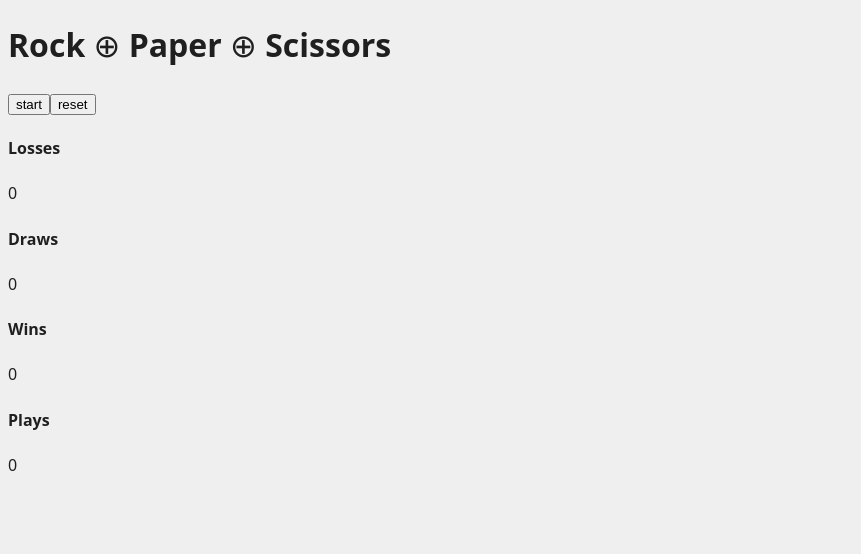
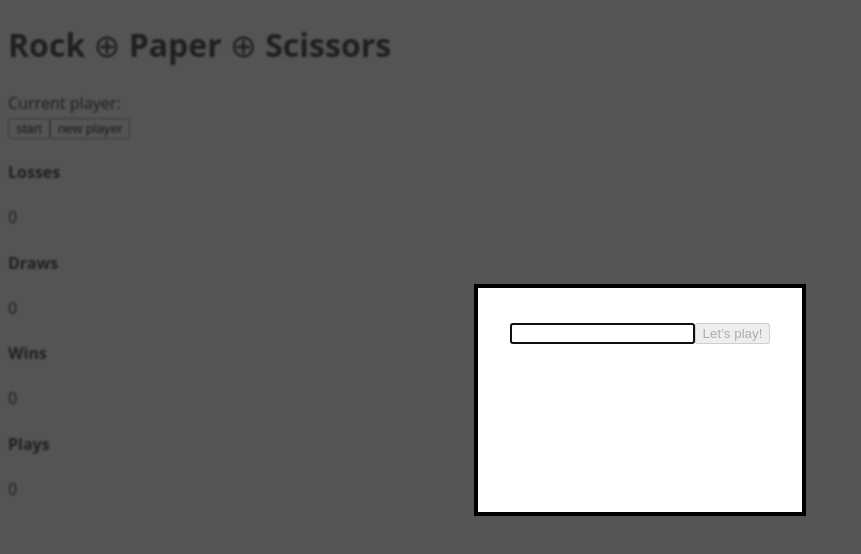
Before and after one commit to sampi/probability-pattern-refinement, a React (Vite) app: page / in a window 1280 px wide. Shown: the top 554 px of the page, without its empty margins (0-861 px from the left). Built offline with nearby package versions, Linux system fonts and the light colour scheme.

Commit message:
feat: add leaderboard and historical scores
and a nice `<dialog>` to get user input

this commit also includes adding immer to the store, because it helps to keep the code neat when changing the nested state of the leaderboard

```diff
--- a/src/App.tsx
+++ b/src/App.tsx
@@ -1,5 +1,13 @@
-import { useEffect, type ReactElement, useCallback, useState } from 'react'
+import {
+  useEffect,
+  type ReactElement,
+  useCallback,
+  useState,
+  useRef,
+  ChangeEventHandler,
+} from 'react'
 
+import { Modal } from './components/Modal/Modal'
 import { COUNTDOWN_SECONDS, SECOND_IN_MS } from './constants'
 import { GameStage, useStore } from './store'
 import { PlayResult, getRandomInt, getPlayResult } from './utils'
@@ -16,7 +24,15 @@ function App(): ReactElement {
 
   const [plays, setPlays] = useState<number>(0)
 
+  const nameInputRef = useRef<HTMLInputElement>(null)
+  const [showNameModal, setShowNameModal] = useState<boolean>(false)
+  const [lockNameModal, setLockNameModal] = useState<boolean>(true)
+
   const [stage, setStage] = useStore(({ stage, setStage }) => [stage, setStage])
+  const [playerName, setPlayer] = useStore(({ playerName, setPlayer }) => [
+    playerName,
+    setPlayer,
+  ])
   const { weapons, wins, losses, draws } = useStore(
     ({ weapons, wins, losses, draws }) => ({
       weapons,
@@ -25,13 +41,11 @@ function App(): ReactElement {
       draws,
     }),
   )
-  const { incrementWins, incrementLosses, incrementDraws, resetPlays } =
-    useStore(
-      ({ incrementWins, incrementLosses, incrementDraws, resetPlays }) => ({
+  const { incrementWins, incrementLosses, incrementDraws } = useStore(
+    ({ incrementWins, incrementLosses, incrementDraws }) => ({
       incrementWins,
       incrementLosses,
       incrementDraws,
-        resetPlays,
     }),
   )
 
@@ -41,6 +55,46 @@ function App(): ReactElement {
   useEffect(() => {
     setPlays(wins + losses + draws)
   }, [draws, losses, wins])
+
+  useEffect(() => {
+    setShowNameModal(playerName === '')
+  }, [playerName])
+
+  const handleNameInput: ChangeEventHandler<HTMLInputElement> = useCallback(
+    (event) => {
+      setLockNameModal(event.target.value === '')
+    },
+    [setLockNameModal],
+  )
+
+  const closeNameModal = useCallback(() => {
+    const newPlayerName = nameInputRef.current?.value ?? ''
+    if (newPlayerName === '') {
+      return
+    }
+    setPlayer(newPlayerName)
+
+    setShowNameModal(false)
+
+    setStage(GameStage.Ready)
+    setEnemyWeapon(null)
+    setPlayerWeapon(null)
+  }, [setPlayer, setStage])
+
+  const resetGame = useCallback(() => {
+    if (nameInputRef?.current != null) {
+      nameInputRef.current.value = ''
+    }
+
+    // setPlayer('')
+
+    setShowNameModal(true)
+    setLockNameModal(true)
+
+    setStage(GameStage.Ready)
+    setEnemyWeapon(null)
+    setPlayerWeapon(null)
+  }, [setStage])
 
   const startGame = useCallback(() => {
     setStage(GameStage.Countdown)
@@ -110,8 +164,55 @@ function App(): ReactElement {
         <h1 className="logo">Rock ⊕ Paper ⊕ Scissors</h1>
       </header>
       <main>
+        <Modal
+          open={showNameModal}
+          locked={lockNameModal}
+          onClose={closeNameModal}
+        >
+          <form
+            onSubmit={(event) => {
+              event.preventDefault()
+            }}
+          >
+            <input
+              ref={nameInputRef}
+              type="text"
+              name="name"
+              minLength={1}
+              placeholder=""
+              spellCheck={false}
+              autoCorrect="off"
+              autoComplete="name"
+              onChange={handleNameInput}
+            />
+            <button
+              formMethod="dialog"
+              disabled={lockNameModal}
+              onClick={closeNameModal}
+            >
+              Let’s play!
+            </button>
+            {/** @TODO handle ESC to cancel the dialog */}
+            {/* playerName !== '' && (
+              <button
+                formMethod="dialog"
+                onClick={() => {
+                  if (nameInputRef.current != null) {
+                    nameInputRef.current.value = playerName
+                  }
+                  closeNameModal()
+                }}
+              >
+                cancel
+              </button>
+              ) */}
+          </form>
+        </Modal>
+        <div>Current player: {playerName}</div>
         {stage === GameStage.Ready && (
+          <>
             <button onClick={startGame}>start</button>
+          </>
         )}
         {stage === GameStage.Countdown && (
           <>
@@ -142,17 +243,19 @@ function App(): ReactElement {
         {stage === GameStage.Done && (
           <>
             <article className="enemyWeapon">
-              enemy: {enemyWeapon?.name}
+              computer: {enemyWeapon?.name}
             </article>
             <article className="playerWeapon">
-              player: {playerWeapon?.name}
+              {playerName}: {playerWeapon?.name}
             </article>
             {/* @TODO explain why (e.g. rock defeats scissors) */}
-            <div>player {result}</div>
+            <div>
+              {playerName} {result}
+            </div>
             <button onClick={startGame}>play again</button>
           </>
         )}
-        <button onClick={resetPlays}>reset</button>
+        <button onClick={resetGame}>new player</button>
       </main>
       <aside className="score">
         <article>
--- /dev/null
+++ b/src/components/Modal/Modal.css
@@ -0,0 +1,53 @@
+.modal {
+  position: relative;
+  background: white;
+  outline: 1px solid black;
+  max-width: 80vw;
+  max-height: 80vh;
+}
+
+.modal .container {
+  min-height: 10rem;
+  min-width: 10rem;
+  padding: 1rem;
+}
+
+dialog::backdrop {
+  position: fixed;
+  top: 0;
+  right: 0;
+  bottom: 0;
+  left: 0;
+  background-color: rgba(33 33 33 / 0.75);
+  backdrop-filter: blur(1px);
+  animation: none;
+}
+
+.modal[open] {
+  animation: showModal 250ms cubic-bezier(0.4, 0, 0.2, 1) forwards;
+}
+.modal.is-closing[open] {
+  animation: hideModal 150ms cubic-bezier(0.4, 0, 0.2, 1) forwards;
+}
+
+@keyframes showModal {
+  from {
+    opacity: 0;
+    transform: translateY(min(100px, 5vh));
+  }
+  to {
+    opacity: 1;
+    transform: translateY(0%);
+  }
+}
+
+@keyframes hideModal {
+  from {
+    opacity: 1;
+    transform: translateY(0%);
+  }
+  to {
+    opacity: 0;
+    transform: translateY(min(100px, 5vh));
+  }
+}
--- /dev/null
+++ b/src/components/Modal/Modal.tsx
@@ -0,0 +1,79 @@
+import { useCallback, useEffect, useMemo, useRef } from 'react'
+
+import './Modal.css'
+
+import type {
+  PropsWithChildren,
+  ReactElement,
+  MouseEventHandler,
+  ReactEventHandler,
+  AnimationEventHandler,
+} from 'react'
+
+interface ModalProps extends PropsWithChildren {
+  open: HTMLDialogElement['open']
+  locked: boolean
+  onClose: () => void
+}
+
+/**
+ * @see https://dev.to/link2twenty/react-using-native-dialogs-to-make-a-modal-popup-4b25
+ */
+export function Modal({
+  open,
+  locked,
+  onClose,
+  children,
+}: ModalProps): ReactElement {
+  const modalRef = useRef<HTMLDialogElement | null>(null)
+
+  const className = useMemo(
+    () => ['modal', !open && 'is-closing'].filter(Boolean).join(' '),
+    [open],
+  )
+
+  const onCancel: ReactEventHandler<HTMLDialogElement> = useCallback(
+    (event) => {
+      event.preventDefault()
+      if (!locked) {
+        onClose()
+      }
+    },
+    [locked, onClose],
+  )
+
+  const onClick: MouseEventHandler<HTMLDialogElement> = useCallback(
+    (event) => {
+      if (event.target === modalRef.current && !locked) {
+        onClose()
+      }
+    },
+    [locked, onClose],
+  )
+
+  const onAnimationEnd: AnimationEventHandler<HTMLDialogElement> =
+    useCallback(() => {
+      if (!open) {
+        modalRef?.current?.close()
+      }
+    }, [open])
+
+  useEffect(() => {
+    if (open) {
+      modalRef?.current?.showModal()
+    }
+  }, [open])
+
+  return (
+    <dialog
+      ref={modalRef}
+      className={className}
+      onClose={onClose}
+      onCancel={onCancel}
+      onClick={onClick}
+      onAnimationEnd={onAnimationEnd}
+    >
+      <div className="container">{children}</div>
+    </dialog>
+  )
+}
--- a/src/store.ts
+++ b/src/store.ts
@@ -2,6 +2,7 @@
 import { nanoid } from 'nanoid'
 import { create } from 'zustand'
 import { devtools, persist } from 'zustand/middleware'
+import { immer } from 'zustand/middleware/immer'
 
 import { PREFIX } from './constants.ts'
 
@@ -17,21 +18,33 @@ export enum GameStage {
   Done,
 }
 
-export interface State {
-  weapons: Weapon[]
+type PlayerName = string
 
-  stage: GameStage
+interface Score {
   wins: number
   draws: number
   losses: number
 }
+
+type Leaderboard = Record<PlayerName, Score>
+
+export interface State extends Score {
+  weapons: Weapon[]
+
+  playerName: PlayerName
+
+  stage: GameStage
+
+  leaderboard: Leaderboard
+}
 export interface Actions {
   setStage: (newStage: GameStage) => void
+
+  setPlayer: (newPlayerName: PlayerName) => void
 
   incrementWins: () => void
   incrementDraws: () => void
   incrementLosses: () => void
-  resetPlays: () => void
 }
 
 const defaultWeapons: Weapon[] = (() => {
@@ -54,37 +67,78 @@ const defaultWeapons: Weapon[] = (() => {
     },
   ]
 })()
-const initialValues: State = {
-  weapons: defaultWeapons,
-  stage: GameStage.Ready,
+const initialScore: Score = {
   wins: 0,
   draws: 0,
   losses: 0,
 }
+const initialValues: State = {
+  weapons: defaultWeapons,
+  stage: GameStage.Ready,
+  playerName: '',
+  leaderboard: {},
+  ...initialScore,
+}
 
 type StoreState = State & Actions
 
-export const useStore = create<StoreState>()(
+function incrementScore(type: keyof Score, state: State): void {
+  /**
+   * I can't destructure `leaderboard` because the Proxy object breaks
+   */
+  const { playerName } = state
+
+  if (playerName !== '') {
+    if (state.leaderboard[playerName] == null) {
+      state.leaderboard[playerName] = initialScore
+    }
+    state.leaderboard[playerName][type]++
+  }
+
+  state[type]++
+}
+
+export const useStore = create(
   devtools(
     persist(
-      (set) => ({
+      immer<StoreState>((set) => ({
         ...initialValues,
+
         setStage: (newStage) => {
-          set(() => ({ stage: newStage }))
+          set((state) => {
+            state.stage = newStage
+          })
         },
+
+        setPlayer: (newPlayerName) => {
+          set((state) => {
+            state.playerName = newPlayerName
+
+            const { wins, draws, losses } =
+              state.leaderboard[newPlayerName] ?? initialScore
+
+            state.wins = wins
+            state.draws = draws
+            state.losses = losses
+          })
+        },
+
         incrementWins: () => {
-          set((state) => ({ wins: state.wins + 1 }))
+          set((state) => {
+            incrementScore('wins', state)
+          })
         },
         incrementDraws: () => {
-          set((state) => ({ draws: state.draws + 1 }))
+          set((state) => {
+            incrementScore('draws', state)
+          })
         },
         incrementLosses: () => {
-          set((state) => ({ losses: state.losses + 1 }))
+          set((state) => {
+            incrementScore('losses', state)
+          })
         },
-        resetPlays: () => {
-          set(() => ({ wins: 0, draws: 0, losses: 0 }))
-        },
-      }),
+      })),
       {
         name: PREFIX,
         partialize: (state) =>
```
Also changed, not shown: package.json (+8 -7 lines), 1 other file (tests, documents, lock files or other folders). Lines whose indentation alone changed are shown as unchanged.
